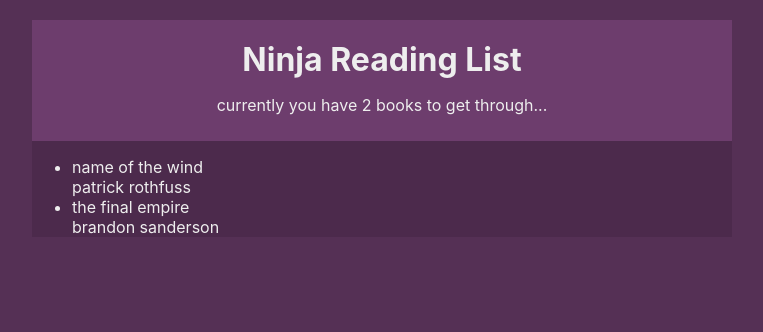
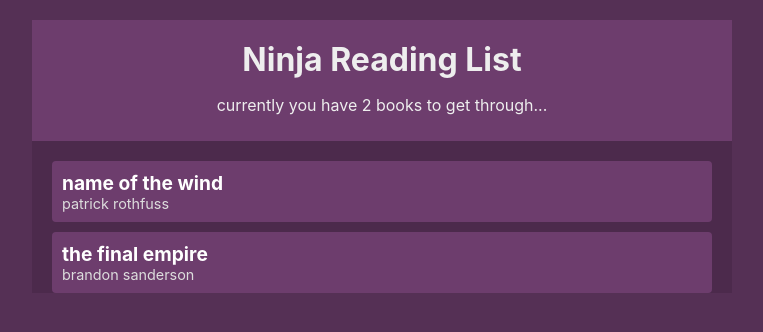
Before and after one commit to taichi-t/prototype_booklist, a React (Create React App) app: page / in a window 1280 px wide. Shown: the top 332 px of the page, without its empty margins (258-1021 px from the left). Built offline with nearby package versions, Linux system fonts and the light colour scheme.

Commit message:
add: style

```diff
--- a/src/index.css
+++ b/src/index.css
@@ -25,3 +25,41 @@
 .navbar h1 {
   margin: 10px 0;
 }
+
+.book-list {
+  margin: 20px;
+}
+
+.book-list ul {
+  padding: 0;
+  list-style-type: none;
+}
+
+.book-list li {
+  background-color: #6d3d6d;
+  border-radius: 4px;
+  padding: 10px;
+  cursor: pointer;
+  margin: 10px 0;
+}
+
+.book-list li:hover {
+  opacity: 0.7;
+  text-decoration: line-through;
+}
+
+.book-list .title {
+  font-weight: bold;
+  color: #fff;
+  font-size: 1.2rem;
+}
+
+.book-list .author {
+  font-size: 0.9rem;
+  color: #ddd;
+}
+
+.empty {
+  margin: 20px;
+  text-align: center;
+}
```
